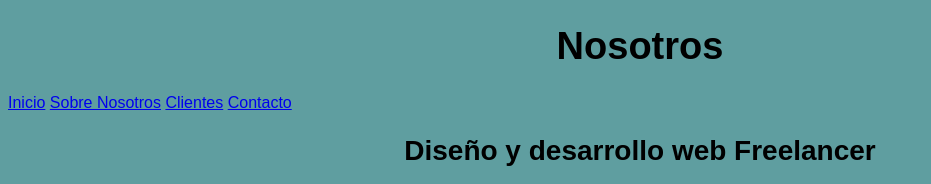
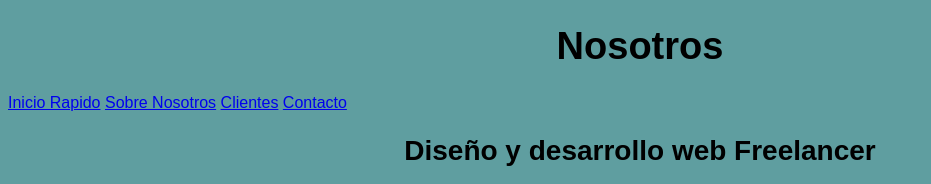
Before and after one commit to J-Rincon/Freelancer-Web-Page, a plain HTML site: page nosotros.html in a window 1280 px wide. Shown: the top 184 px of the page, without its empty margins (0-931 px from the left). Drawn offline with Linux system fonts and the light colour scheme.

Commit message:
Inicio Rapido

```diff
--- a/nosotros.html
+++ b/nosotros.html
@@ -13,7 +13,7 @@
     </header>
     <nav>
         <!-- shift + alt + flecha hacia abajo para repetir linea de codigo -->
-        <a href="#">Inicio</a>
+        <a href="#">Inicio Rapido</a>
         <a href="#">Sobre Nosotros</a>
         <a href="#">Clientes</a>
         <a href="#">Contacto</a>
```
